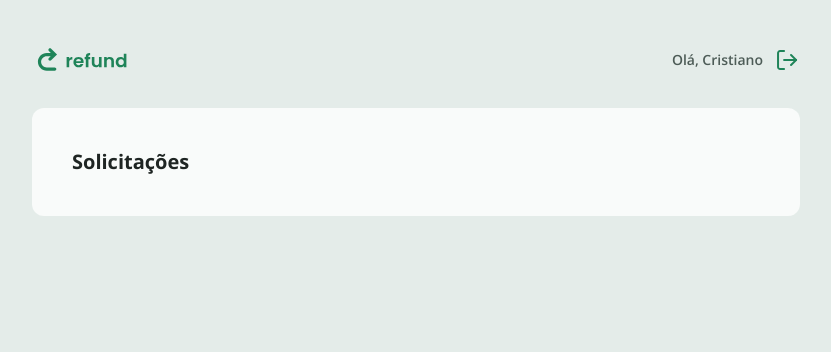
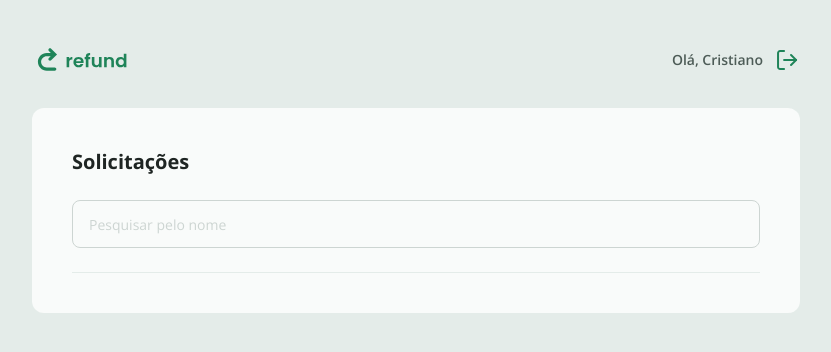
Before and after one commit to crisfeitosa/refund-2.0, a React (Vite) app in the folder web/: page / in a window 1280 px wide. Shown: the top 352 px of the page, without its empty margins (224-1055 px from the left). Built offline with nearby package versions, Linux system fonts and the light colour scheme.

Commit message:
Input de Pesquisa

```diff
--- a/web/src/pages/Dashboard.tsx
+++ b/web/src/pages/Dashboard.tsx
@@ -1,10 +1,31 @@
+import React, { useState } from "react";
+
+import { Input } from "../components/Input";
 
 export function Dashboard() {
+  const [name, setName] = useState("");
+
+  function fetchRefunds(e: React.FormEvent) {
+    e.preventDefault();
+
+    console.log(name);
+  }
+
   return (
     <div className="bg-gray-500 rounded-xl p-10 md:min-w-[768px]">
       <h1 className="text-gray-100 font-bold text-xl flex-1">
         Solicitações
       </h1>
+
+      <form
+        onSubmit={fetchRefunds}
+        className="flex flex-1 items-center justify-between pb-6 border-b-[1px] border-b-gray-400 md:flex-row gap-2 mt-6"
+      >
+        <Input
+          placeholder="Pesquisar pelo nome"
+          onChange={(e) => setName(e.target.value)}
+        />
+      </form>
     </div>
   )
 }
```
